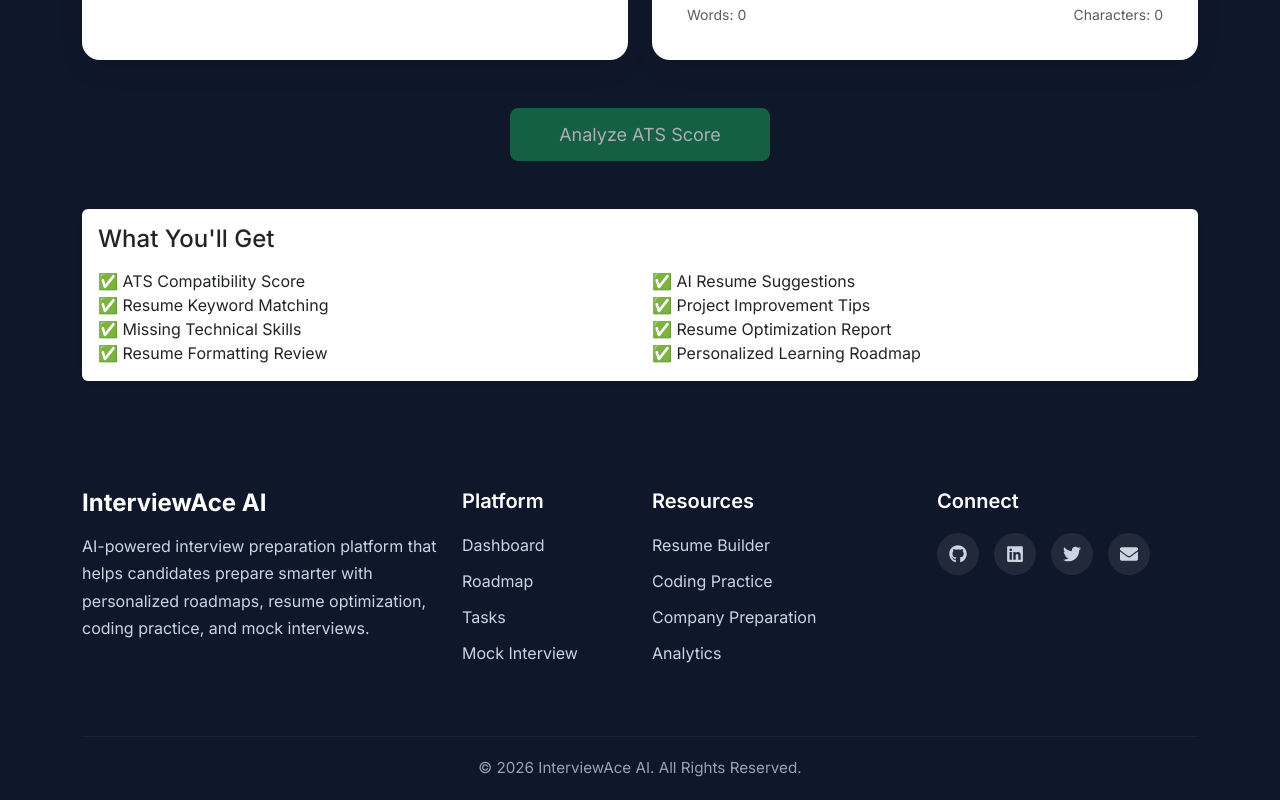
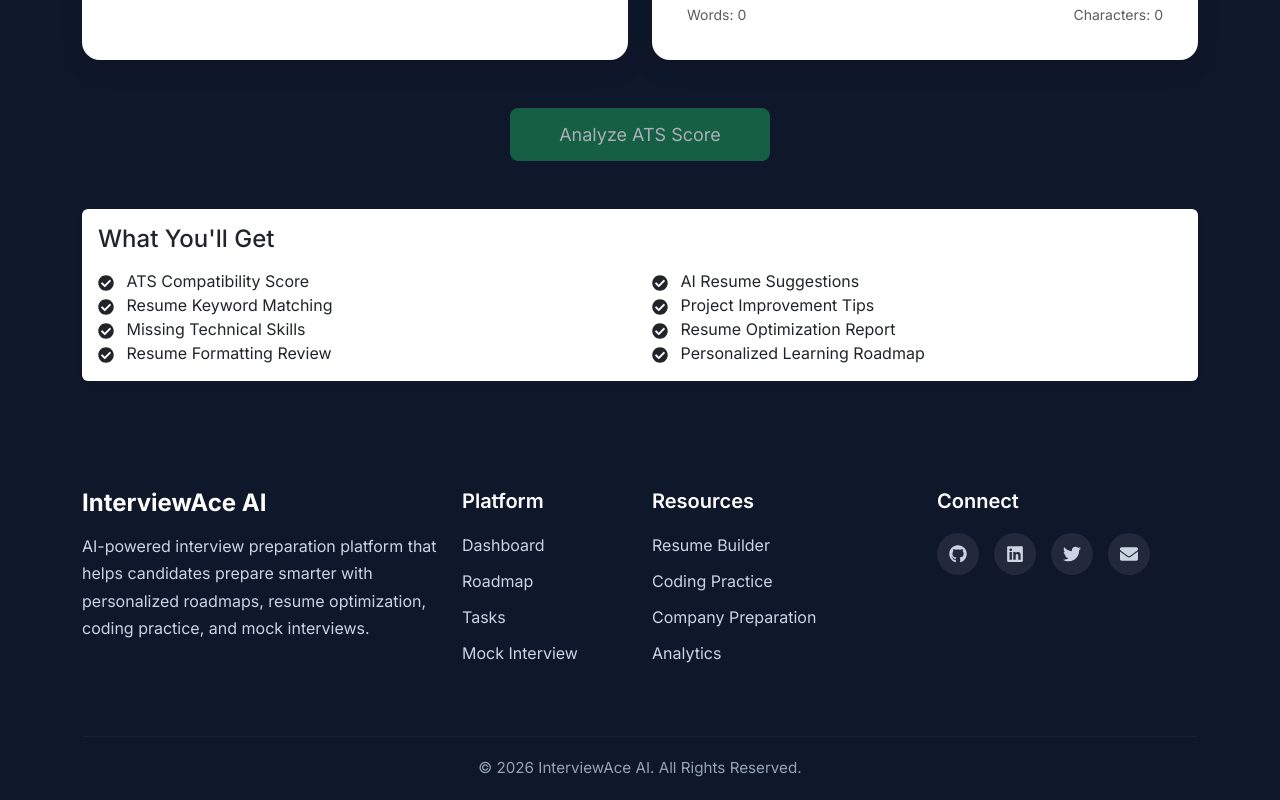
Before and after one commit to Arunitdy/Resume, a React (Vite) app in the folder client/: page / in a window 1280 px wide. Shown: the part 791-1591 px from the top of the page. Built offline with nearby package versions, Linux system fonts and the light colour scheme.

Commit message:
feat: Enhance ResumeAnalyzer with alert for uploaded resume and add checkmark icons to features list

```diff
--- a/client/src/pages/ResumeAnalyzer/ResumeAnalyzer.tsx
+++ b/client/src/pages/ResumeAnalyzer/ResumeAnalyzer.tsx
@@ -1,4 +1,5 @@
 import { useState } from "react";
+import { FaCheckCircle } from "react-icons/fa";
 import UploadCard from "./components/UploadCard";
 import "./ResumeAnalyzer.css";
 
@@ -10,6 +11,8 @@ const ResumeAnalyzer = () => {
     if (!resume) {
       alert("Please upload your resume.");
       return;
+    } else {
+        alert(`Resume uploaded: ${resume.name}`);
     }
 
     if (jobDescription.trim() === "") {
@@ -136,10 +139,14 @@ const ResumeAnalyzer = () => {
                 <div className="col-md-6">
 
                   <ul>
-                    <li>✅ ATS Compatibility Score</li>
-                    <li>✅ Resume Keyword Matching</li>
-                    <li>✅ Missing Technical Skills</li>
-                    <li>✅ Resume Formatting Review</li>
+                    <li>
+                        <FaCheckCircle className="me-2" /> ATS Compatibility Score</li>
+                    <li>
+                        <FaCheckCircle className="me-2" /> Resume Keyword Matching</li>
+                    <li>
+                        <FaCheckCircle className="me-2" /> Missing Technical Skills</li>
+                    <li>
+                        <FaCheckCircle className="me-2" /> Resume Formatting Review</li>
                   </ul>
 
                 </div>
@@ -147,10 +154,14 @@ const ResumeAnalyzer = () => {
                 <div className="col-md-6">
 
                   <ul>
-                    <li>✅ AI Resume Suggestions</li>
-                    <li>✅ Project Improvement Tips</li>
-                    <li>✅ Resume Optimization Report</li>
-                    <li>✅ Personalized Learning Roadmap</li>
+                    <li>
+                        <FaCheckCircle className="me-2" /> AI Resume Suggestions</li>
+                    <li>
+                        <FaCheckCircle className="me-2" /> Project Improvement Tips</li>
+                    <li>
+                        <FaCheckCircle className="me-2" /> Resume Optimization Report</li>
+                    <li>
+                        <FaCheckCircle className="me-2" /> Personalized Learning Roadmap</li>
                   </ul>
 
                 </div>
--- a/client/src/pages/ResumeAnalyzer/components/UploadCard.tsx
+++ b/client/src/pages/ResumeAnalyzer/components/UploadCard.tsx
@@ -52,6 +52,7 @@ const UploadCard = ({ onFileSelect }: UploadCardProps) => {
 
     return <FaFileWord size={55} className="text-primary" />;
   };
+
 
   return (
     <div className="upload-card">
@@ -124,7 +125,17 @@ const UploadCard = ({ onFileSelect }: UploadCardProps) => {
 
             <button
               className="btn btn-outline-primary"
-              disabled
+
+              onClick={ () => {
+                if (!file) return;
+                alert("skjdfn");
+
+                const fileURL = URL.createObjectURL(file);
+                window.open(fileURL, "_blank");
+
+                // Free the object URL after a short delay
+                setTimeout(() => URL.revokeObjectURL(fileURL), 1000);
+              }}
             >
               <FaEye className="me-2" />
               Preview
```
